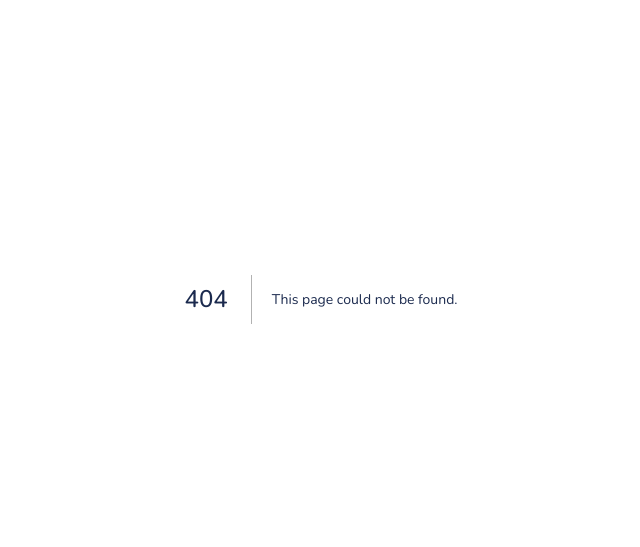
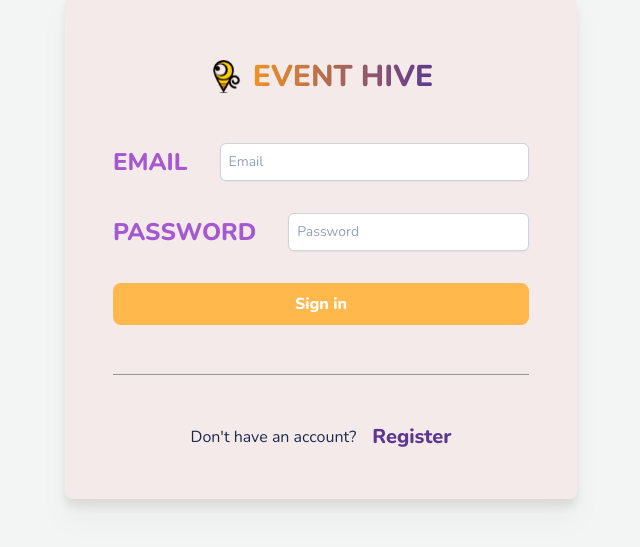
Before and after one commit to faynch/event-hive, a Next.js app: page /test in a window 1280 px wide. Before the commit this address had no page. Shown: the part 101-648 px from the top of the page, without its empty margins (319-959 px from the left). Built offline with nearby package versions, Linux system fonts and the light colour scheme.

Commit message:
login & register ver.2

```diff
--- a/src/component/Footer.tsx
+++ b/src/component/Footer.tsx
@@ -10,13 +10,13 @@ import Email from '../pages/assets/email.svg'
 function Footer() {
     return (
         <section className="grid gap-y-8 bg-[#A459D121] py-14 lg:flex">
-            <div className="lg:basis-2/3 flex flex-row items-center justify-center lg:justify-end">
+            <div className="flex flex-row items-center justify-center lg:basis-2/3 lg:justify-end">
                 <Image className="w-12" src={EventHive} alt={'Event Hive'} />
                 <h3 className="ml-3 bg-gradient-to-r from-[#EF9323] to-[#5D3891] bg-clip-text text-3xl font-extrabold text-transparent">
                     EVENT HIVE
                 </h3>
             </div>
-            <div className="lg:basis-1/3 flex flex-col justify-center">
+            <div className="flex flex-col justify-center lg:basis-1/3">
                 <div className="mb-3 flex flex-row justify-center gap-3">
                     <button>
                         <Image className="h-6" src={Facebook} alt={''} />
@@ -36,7 +36,11 @@ function Footer() {
                 </h5>
                 <div className="flex flex-row justify-center lg:justify-start">
                     <button>
-                        <Image className="lg:ml-3 mr-1 h-4" src={Location} alt={''} />
+                        <Image
+                            className="mr-1 h-4 lg:ml-3"
+                            src={Location}
+                            alt={''}
+                        />
                     </button>
                     Hive101
                     <button>
--- a/src/component/Navbar.tsx
+++ b/src/component/Navbar.tsx
@@ -1,18 +1,20 @@
 import { useState } from 'react'
 import Image from 'next/image'
 import Link from 'next/link'
-import { useRouter } from 'next/router';
+import { useRouter } from 'next/router'
 
 import Account from '../pages/assets/account.svg'
-import Favourite from '../pages/assets/unlike.svg'
+import Favourite from '../pages/assets/favourite.svg'
 import Menu from '../pages/assets/menu.svg'
 import EventHive from '../pages/assets/eventHive.svg'
 
 const Navbar = () => {
     const [navbar, setNavbar] = useState(false)
+    // const [account, setAccount] = useState(false)
+    const account = true
 
-    const router = useRouter();
-    const currentRoute = router.pathname;
+    const router = useRouter()
+    const currentRoute = router.pathname
 
     return (
         <nav className="sticky top-0 z-10 w-full bg-white shadow">
@@ -32,20 +34,14 @@ const Navbar = () => {
                             </div>
                         </a>
                         <div className="flex items-center space-x-3 md:hidden">
-                            <button>
-                                <Image
-                                    className="w-6"
-                                    src={Favourite}
-                                    alt={'favourite'}
-                                />
-                            </button>
-                            <button>
+                            <button className={account ? 'block' : 'hidden'}>
                                 <Image
                                     className="w-6"
                                     src={Account}
                                     alt={'account'}
                                 />
                             </button>
+
                             <button onClick={() => setNavbar(!navbar)}>
                                 <Image
                                     className="w-6"
@@ -64,32 +60,54 @@ const Navbar = () => {
                     >
                         <ul className="justify-center space-y-8 text-center md:flex md:space-x-12 md:space-y-0 ">
                             <li className="text-xl font-extrabold">
-                                <a href="/stores" className={`hover:text-secondary ${currentRoute === '/stores' ? 'text-secondary' : 'text-black'}`}>
+                                <a
+                                    href="/stores"
+                                    className={`hover:text-secondary ${
+                                        currentRoute === '/stores'
+                                            ? 'text-secondary'
+                                            : 'text-black'
+                                    }`}
+                                >
                                     Stores
                                 </a>
                             </li>
+
                             <li className="text-xl font-extrabold">
-                                <a href="/events" className={`hover:text-secondary ${currentRoute === '/events' ? 'text-secondary' : 'text-black'}`}>Events</a>
+                                <a
+                                    href="/events"
+                                    className={`hover:text-secondary ${
+                                        currentRoute === '/events'
+                                            ? 'text-secondary'
+                                            : 'text-black'
+                                    }`}
+                                >
+                                    Events
+                                </a>
                             </li>
                             <li className="text-xl font-extrabold">
-                                <a href="/blogs" className={`hover:text-secondary ${currentRoute === '/blogs' ? 'text-secondary' : 'text-black'}`}>Blogs</a>
+                                <a
+                                    href="/blogs"
+                                    className={`hover:text-secondary ${
+                                        currentRoute === '/blogs'
+                                            ? 'text-secondary'
+                                            : 'text-black'
+                                    }`}
+                                >
+                                    Favourites
+                                </a>
                             </li>
                         </ul>
                     </div>
                 </div>
                 <div className="hidden basis-1/3 justify-end space-x-3 md:flex">
-                    <button>
-                        <a href="/favourite">
+                    <button className={account ? 'block' : 'hidden'}>
+                        <a href="/test">
                             <Image
                                 className="w-6"
-                                src={Favourite}
-                                alt={'favourite'}
+                                src={Account}
+                                alt={'account'}
                             />
                         </a>
-                    </button>
-                    <button>
-                    <a href="/shopInfo">
-                        <Image className="w-6" src={Account} alt={'account'} /></a>
                     </button>
                 </div>
             </div>
--- a/src/pages/login.tsx
+++ b/src/pages/login.tsx
@@ -8,7 +8,7 @@ export default function login() {
     return (
         <>
             <Navbar />
-            <div className="h-full max-w-full p-20">
+            <div className="h-full max-w-full p-20 ">
                 <div className="flex flex-col items-center lg:flex-row">
                     <div className="flex w-full max-w-[40%]">
                         <Image src={LoginImg} alt={'Login'} />
--- a/src/pages/register/index.tsx
+++ b/src/pages/register/index.tsx
@@ -2,20 +2,19 @@ import RegisterCard from '../../component/RegisterCard'
 import Visitor from '../../pages/assets/visitor.svg'
 import Shopkeeper from '../../pages/assets/Shopkeeper.svg'
 import Organzier from '../../pages/assets/Organizer.svg'
+import Image from 'next/image'
 import Link from 'next/link'
-import Navbar from '../../component/Navbar'
-import Footer from '../../component/Footer'
+import EventHive from '../../pages/assets/eventHive.svg'
 
 export default function Register() {
     return (
         <>
-            <Navbar />
             <div className="h-full max-w-full p-20">
                 <div className="flex flex-col items-center">
                     <h3 className="bg-clip-text text-[1rem] font-extrabold text-[#5D3891] lg:text-[2rem]">
                         YOU ARE ...
                     </h3>
-                    <div className="mt-5 grid grid-cols-1 gap-4 lg:gap-10 lg:grid-cols-3">
+                    <div className="my-5 grid grid-cols-1 gap-4 lg:grid-cols-3 lg:gap-10">
                         <Link href="/register/visitor">
                             <RegisterCard
                                 image={Visitor}
@@ -38,9 +37,31 @@ export default function Register() {
                             />
                         </Link>
                     </div>
+                    <div className="mt-8 flex flex-col-reverse gap-x-12 lg:flex-row items-center">
+                        <a href="/">
+                            <div className="flex flex-row items-center py-8">
+                                <Image
+                                    className="mr-3 w-8"
+                                    src={EventHive}
+                                    alt={'Event Hive'}
+                                />
+                                <span className="bg-gradient-to-r from-[#EF9323] to-[#5D3891] bg-clip-text text-3xl font-extrabold text-transparent">
+                                    EVENT HIVE
+                                </span>
+                            </div>
+                        </a>
+                        <div className="flex flex-row items-center ">
+                            <p className="text-xl">Have an account already?</p>
+                            <Link
+                                href="/test"
+                                className="justify-end rounded-lg pl-4 text-2xl font-extrabold text-primary decoration-2 underline-offset-2 hover:underline"
+                            >
+                                Log in
+                            </Link>
+                        </div>
+                    </div>
                 </div>
             </div>
-            <Footer />
         </>
     )
 }
--- /dev/null
+++ b/src/pages/test.tsx
@@ -0,0 +1,64 @@
+import Image from 'next/image'
+import Link from 'next/link'
+import EventHive from '../pages/assets/eventHive.svg'
+
+export default function test() {
+    return (
+        <>
+            <div className="mx-auto my-24 flex flex-col items-center gap-8 rounded-lg bg-[#F5EAEA] p-12 drop-shadow-xl max-w-md lg:max-w-lg">
+            <a href="/">
+                <div className="flex flex-row items-center py-4">
+                    <Image
+                        className="mr-3 w-8"
+                        src={EventHive}
+                        alt={'Event Hive'}
+                    />
+                    <span className="bg-gradient-to-r from-[#EF9323] to-[#5D3891] bg-clip-text text-3xl font-extrabold text-transparent">
+                        EVENT HIVE
+                    </span>
+                </div>
+                </a>
+                <div className="flex w-full flex-row items-center">
+                    <h5 className="mr-8 text-xl font-extrabold text-[#A459D1] md:text-2xl">
+                        EMAIL
+                    </h5>
+                    <input
+                        className="w-full rounded-md border border-slate-300 bg-white p-2  text-sm shadow-sm placeholder:text-slate-400"
+                        placeholder="Email"
+                        type="email"
+                        name="email"
+                    />
+                </div>
+                <div className="flex w-full flex-row items-center">
+                    <h5 className="mr-8 text-xl font-extrabold text-[#A459D1] md:text-2xl">
+                        PASSWORD
+                    </h5>
+                    <input
+                        className="w-full rounded-md border border-slate-300 bg-white p-2  text-sm shadow-sm placeholder:text-slate-400"
+                        placeholder="Password"
+                        type="password"
+                        name="password"
+                    />
+                </div>
+                <Link
+                    href="/"
+                    className="w-full rounded-lg bg-[#FFB84C] from-[#EF9323] to-[#5D3891] p-2 text-center font-extrabold text-white hover:bg-gradient-to-r"
+                >
+                    Sign in
+                </Link>
+                <hr className="w-full my-4 bg-[#989898] h-0.5" />
+                <div className="flex flex-row items-center">
+                    <p>
+                    Don't have an account? </p>
+                    <Link
+                        href="/register"
+                        className="justify-end rounded-lg hover:underline decoration-2 underline-offset-2 font-extrabold text-primary pl-4 text-xl"
+                    >
+                        Register
+                    </Link>
+                </div>
+            </div>
+
+        </>
+    )
+}
```
Also changed, not shown: src/pages/assets/favourite.svg (added), 1 other file (tests, documents, lock files or other folders).
